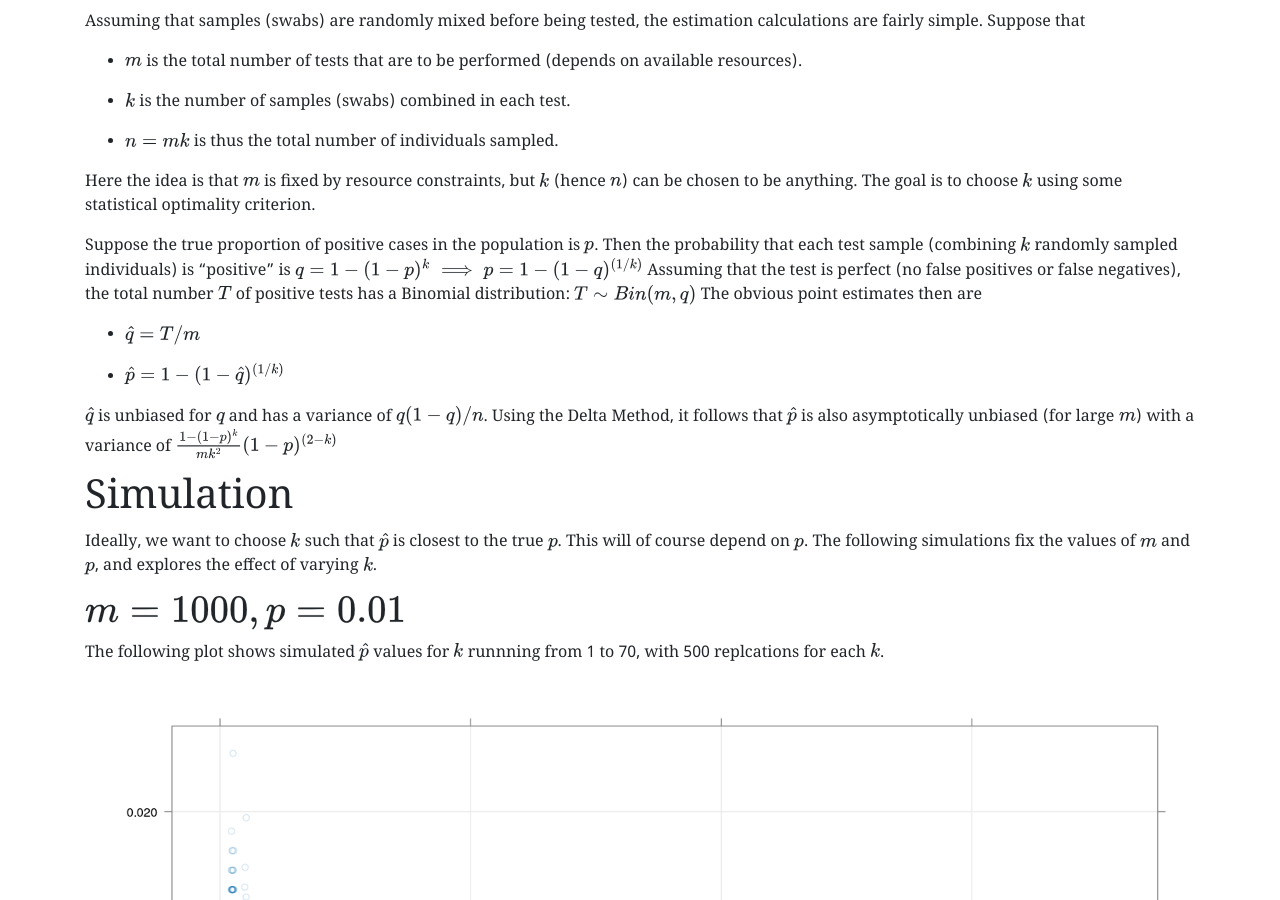
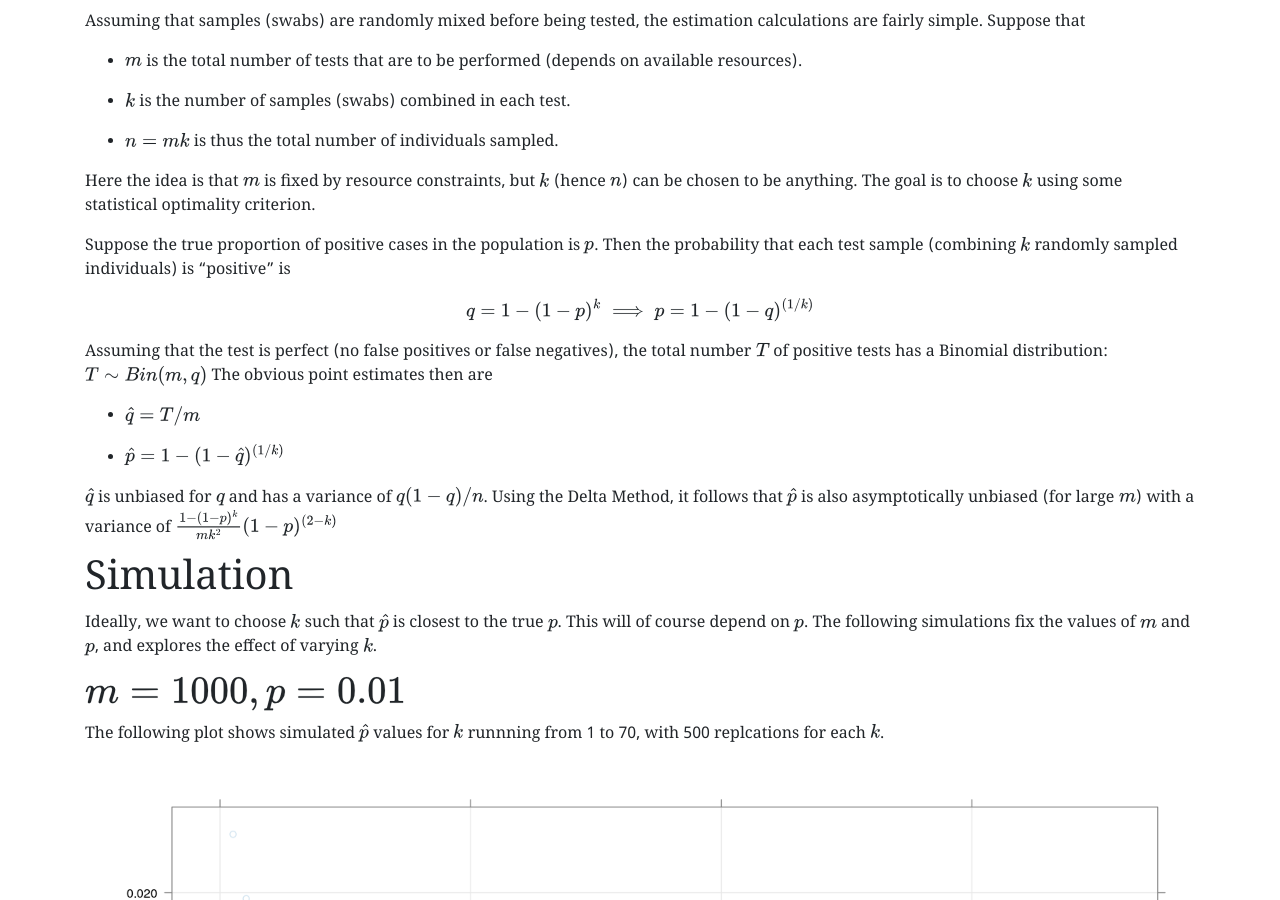
Before and after one commit to deepayan/deepayan.github.io, a Jekyll site: the page built from covid-19/pooled-testing.md, in a window 1280 px wide and 900 px high, scrolled down 488 px. Built offline with Jekyll 4.4.1, drawn with Linux system fonts in a browser that asks for light colours; some web fonts are replaced; our own code applies the rules of GitHub Pages for plain Markdown files.

Commit message:
trying mathjax variation

```diff
--- a/_includes/mathjax.html
+++ b/_includes/mathjax.html
@@ -1,17 +1,14 @@
 
 <script>
-  // http://docs.mathjax.org/en/latest/options/input/tex.html#tex-options
-
+  // http://docs.mathjax.org/en/latest/web/start.html
+  // http://docs.mathjax.org/en/latest/web/configuration.html
   MathJax = {
       tex: {
-	  inlineMath: [              // start/end delimiter pairs for in-line math
-	      ['$', '$'],
-	      ['\\(', '\\)']
-	  ],
-	  displayMath: [             // start/end delimiter pairs for display math
-	      ['$$', '$$'],
-	      ['\\[', '\\]']
-	  ]
+	  inlineMath: [ ['$', '$'], ['\\(', '\\)'] ],
+	  displayMath: [ ['$$', '$$'], ['\\[', '\\]'] ]
+      },
+      svg: {
+	  fontCache: 'global'
       }
   };
 </script>
--- a/covid-19/pooled-testing.md
+++ b/covid-19/pooled-testing.md
@@ -50,9 +50,11 @@ using some statistical optimality criterion.
 Suppose the true proportion of positive cases in the population is
 $p$. Then the probability that each test sample (combining $k$
 randomly sampled individuals) is "positive" is
-$$
+
+\begin{equation}
 q = 1 - (1-p)^k \implies p = 1 - (1-q)^{(1/k)}
-$$
+\end{equation}
+
 Assuming that the test is perfect (no false positives or false
 negatives), the total number $T$ of positive tests has a Binomial
 distribution:
--- a/covid-19/pooled-testing.rmd
+++ b/covid-19/pooled-testing.rmd
@@ -63,9 +63,11 @@ using some statistical optimality criterion.
 Suppose the true proportion of positive cases in the population is
 $p$. Then the probability that each test sample (combining $k$
 randomly sampled individuals) is "positive" is
-$$
+
+\begin{equation}
 q = 1 - (1-p)^k \implies p = 1 - (1-q)^{(1/k)}
-$$
+\end{equation}
+
 Assuming that the test is perfect (no false positives or false
 negatives), the total number $T$ of positive tests has a Binomial
 distribution:
```
